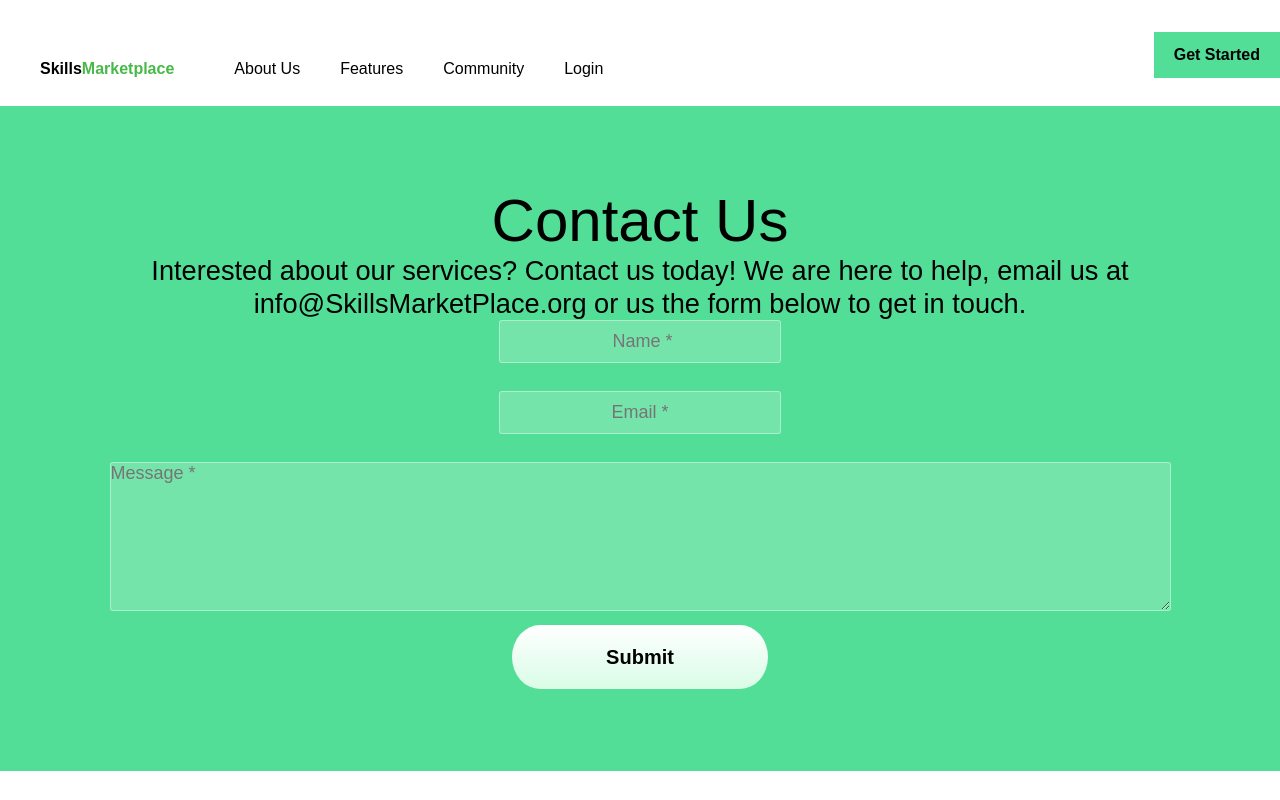
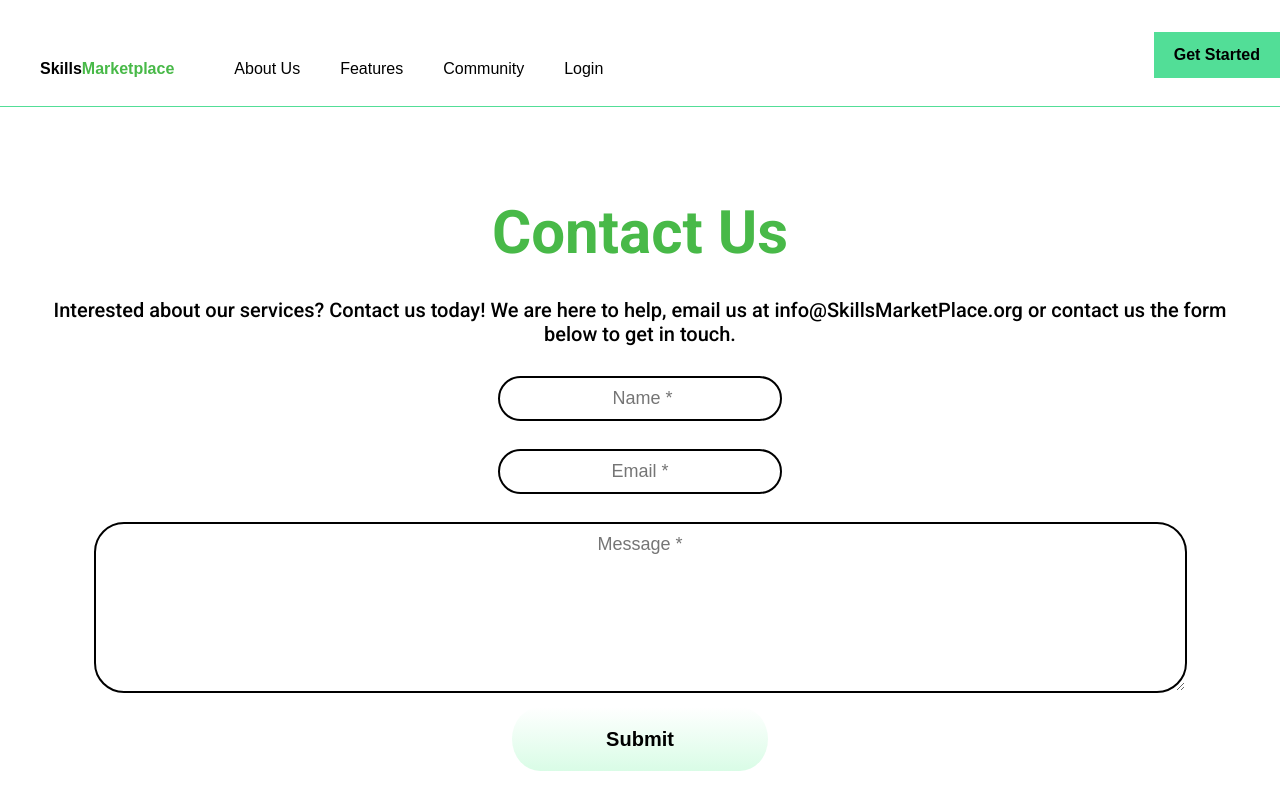
Before and after one commit to zeinabfarag-zz/prepr, a React (Create React App) app in the folder client/: page /prepr/contact in a window 1280 px wide. Shown: the top 800 px of the page. Built offline with nearby package versions, Linux system fonts and the light colour scheme.

Commit message:
fixed style and indentation of contact page

```diff
--- a/client/public/styles.css
+++ b/client/public/styles.css
@@ -38,6 +38,9 @@ li a {
 .navbar a:hover {
     background-color: #52de97;
     color: white;
+}
+.navbar{
+    border-bottom: 1.5px solid #52de97;
 }
 
 .title{
@@ -118,20 +121,30 @@ h2 {
     text-align: center;
 }
 .contact-container{
-    background-color: #52de97;
+    /* background-color: #52de97; */
     text-align: center;
-    padding: 80px 0;
+    padding: 90px 0;
     /* margin: 10% auto; */
 }
 .contact-container h1 {
     font-size: 60px;
-    font-weight: 400;
+    font-family: Roboto;
+    font-weight: 700;
+    color:rgb(72, 185, 72);
+}
+.contact-container p {
+    font-size: 20px;
+    font-family: Roboto;
+    font-weight: 500;
+    margin-top: 30px;
+    margin-bottom: 30px;
+    padding: 0 40px;
 }
 .contact-container input{
-    border: 1px solid rgba(252, 252, 252, 0.4);
+    border: 2px solid black;
     background-color: rgba(252, 252, 252, 0.2);
     width: 250px;
-    border-radius: 3px;
+    border-radius: 30px;
     padding: 10px 15px;
     margin: 0 auto 10px auto;
     display: block;
@@ -140,10 +153,12 @@ h2 {
     font-weight: 300;
 }
 .contact-container textarea{
-    border: 1px solid rgba(252, 252, 252, 0.4);
+    border: 2px solid black;
     background-color: rgba(252, 252, 252, 0.2);
     font-size: 18px;
-    border-radius: 3px;
+    border-radius: 30px;
+    text-align: center;
+    padding: 10px 15px;
 }
 .contact-container button{
     height: 8vh;
--- a/client/src/Contact.js
+++ b/client/src/Contact.js
@@ -12,7 +12,7 @@ const Contact = () => {
           <h1>Contact Us</h1>
           <p>
           Interested about our services? Contact us today! We are here to help,
-          email us at info@SkillsMarketPlace.org or us the form below to get in
+          email us at info@SkillsMarketPlace.org or contact us the form below to get in
           touch.
           </p>
           <hr />
```
Lines whose indentation alone changed are shown as unchanged.
